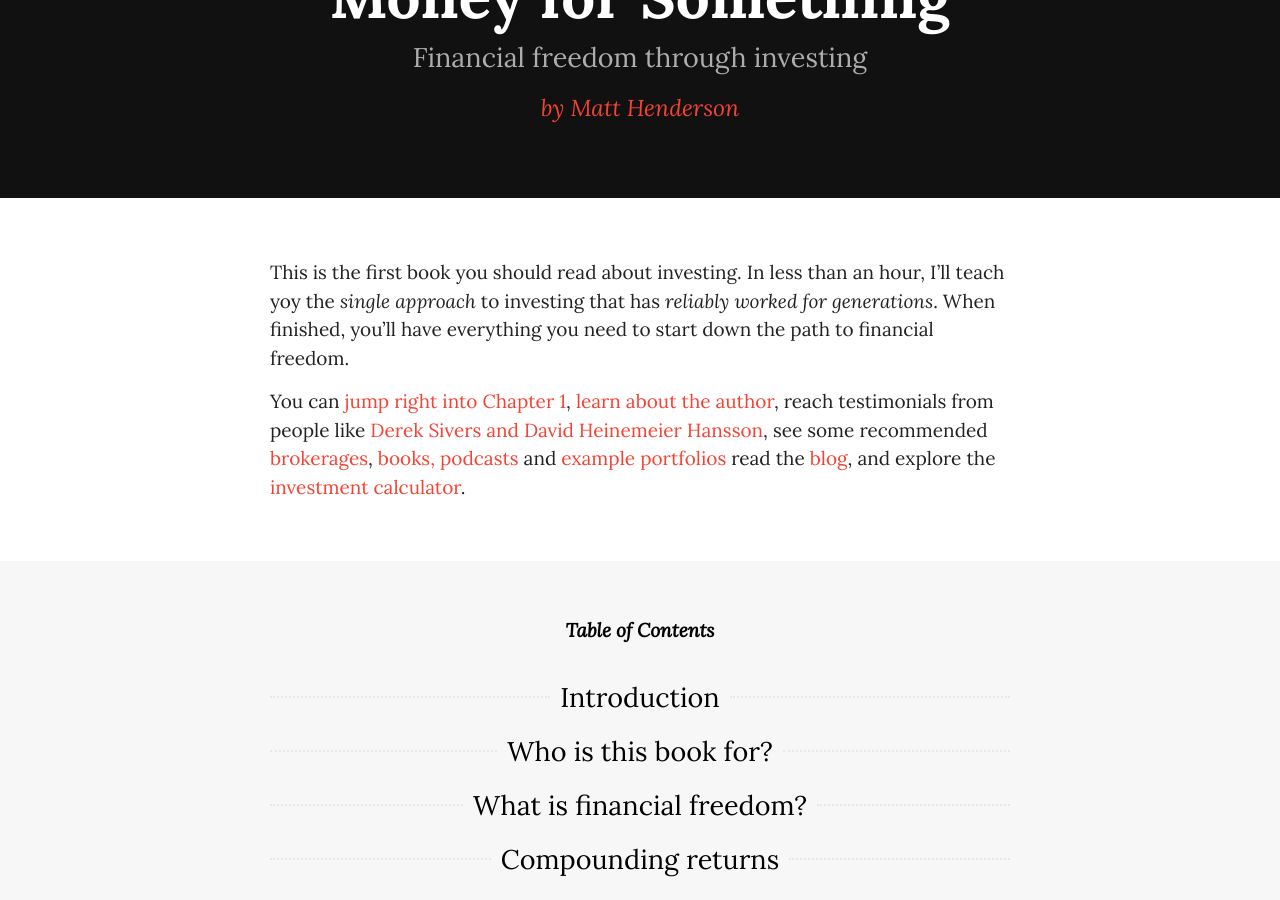
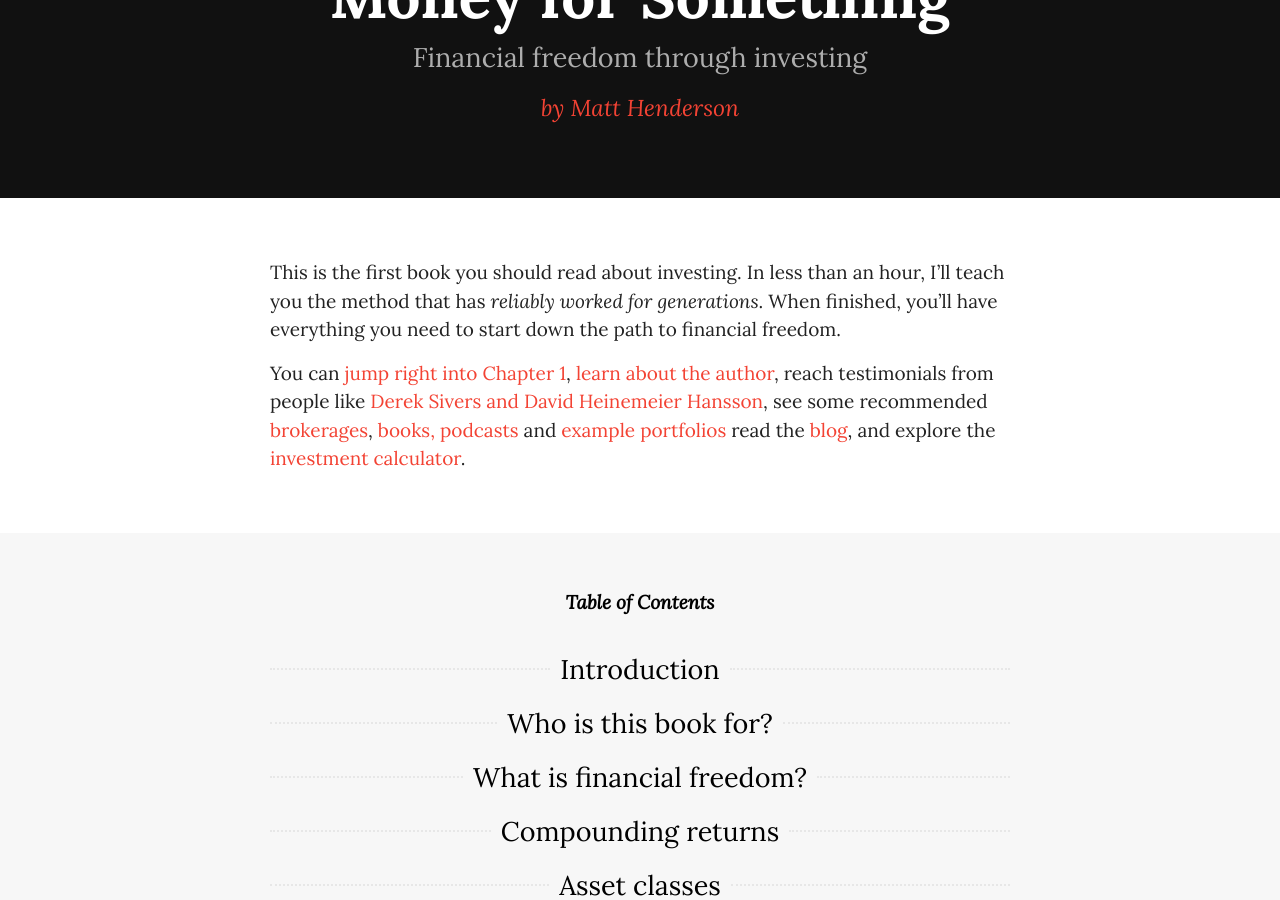
Before and after one commit to dafacto/moneyforsomething, a Jekyll site: the page built from index.md, in a window 1280 px wide and 900 px high, scrolled down 426 px. Built offline with Jekyll 4.4.1, drawn with Linux system fonts in a browser that asks for light colours; some web fonts are replaced; a script that is not in the unit is left out.

Commit message:
Final Tweak

```diff
--- a/index.md
+++ b/index.md
@@ -4,6 +4,6 @@
 intro: Financial freedom through investing
 ---
 
-This is the first book you should read about investing. In less than an hour, I'll teach yoy the *single approach* to investing that has *reliably worked for generations*. When finished, you’ll have everything you need to start down the path to financial freedom.
+This is the first book you should read about investing. In less than an hour, I'll teach you the method that has *reliably worked for generations*. When finished, you’ll have everything you need to start down the path to financial freedom.
 
 You can [jump right into Chapter 1](/book/introduction/), [learn about the author](/about/), reach testimonials from people like [Derek Sivers and David Heinemeier Hansson](/praise/), see some recommended [brokerages](/brokerages/), [books, podcasts](/books/) and [example portfolios](/portfolios/) read the [blog](/blog/), and explore the [investment calculator](/calculator/).
```
